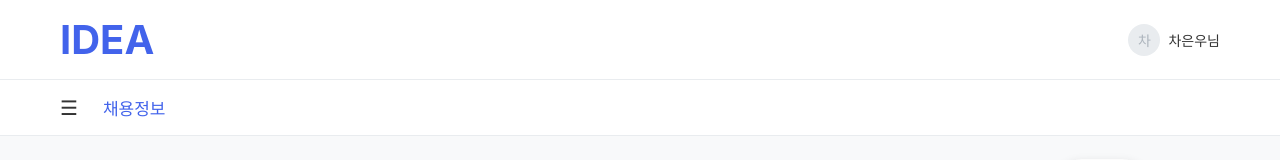
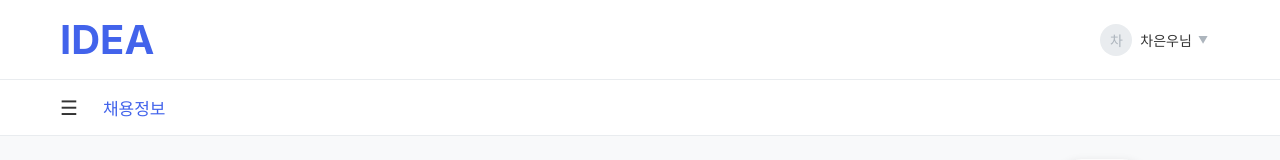
Before and after one commit to Bakiwoom/IDEA-frontend, a React (Create React App) app: page / in a window 1280 px wide. Shown: the top 160 px of the page. Built offline with nearby package versions, Linux system fonts and the light colour scheme.

Commit message:
프로필 드롭다운 적용

```diff
--- a/src/assets/css/layout/Header.module.css
+++ b/src/assets/css/layout/Header.module.css
@@ -31,6 +31,7 @@
 .headerRight {
     display: flex;
     align-items: center;
+    position: relative; /* 드롭다운 위치 조정을 위해 추가 */
 }
 
 .profileButton {
@@ -40,6 +41,14 @@
     border: none;
     cursor: pointer;
     margin-left: 20px;
+    padding: 8px 12px;
+    border-radius: 4px;
+    transition: background-color 0.2s;
+}
+
+.profileButton:hover {
+    border-radius: 25px;
+    background-color: rgba(0, 0, 0, 0.05);
 }
 
 .profileImage {
@@ -56,5 +65,36 @@
 }
 
 .userName {
-  font-size: 14px;
+    font-size: 14px;
 }
+
+.arrowIcon {
+    font-size: 10px;
+    margin-left: 6px;
+    color: #adb5bd;
+    transition: transform 0.2s;
+}
+
+/* 드롭다운 관련 스타일 */
+.dropdownContainer {
+    position: absolute;
+    top: 100%;
+    right: 0;
+    margin-top: 10px;
+    z-index: 1000;
+    animation: fadeIn 0.2s ease-in-out;
+    box-shadow: 0 4px 12px rgba(0, 0, 0, 0.1);
+    border-radius: 8px;
+    overflow: hidden;
+}
+
+@keyframes fadeIn {
+    from {
+        opacity: 0;
+        transform: translateY(-10px);
+    }
+    to {
+        opacity: 1;
+        transform: translateY(0);
+    }
+}
--- a/src/components/Header.jsx
+++ b/src/components/Header.jsx
@@ -1,8 +1,40 @@
-import React from "react";
+import React, { useState, useRef, useEffect } from "react";
 import { Link } from "react-router-dom";
 import styles from "../assets/css/layout/Header.module.css";
+import ProfileDropdown from "./ProfileDropdown"; // ProfileDropdown 컴포넌트 import
 
 const Header = () => {
+  const [isDropdownOpen, setIsDropdownOpen] = useState(false);
+  const dropdownRef = useRef(null);
+  const buttonRef = useRef(null);
+
+  // 드롭다운 토글 함수
+  const toggleDropdown = () => {
+    setIsDropdownOpen((prevState) => !prevState);
+  };
+
+  // 외부 클릭 감지 함수
+  useEffect(() => {
+    const handleClickOutside = (event) => {
+      if (
+        dropdownRef.current &&
+        !dropdownRef.current.contains(event.target) &&
+        buttonRef.current &&
+        !buttonRef.current.contains(event.target)
+      ) {
+        setIsDropdownOpen(false);
+      }
+    };
+
+    // 이벤트 리스너 등록
+    document.addEventListener("mousedown", handleClickOutside);
+
+    // 컴포넌트 언마운트 시 이벤트 리스너 제거
+    return () => {
+      document.removeEventListener("mousedown", handleClickOutside);
+    };
+  }, []);
+
   return (
     <header className={styles.header}>
       <div className={`${styles.container} ${styles.headerContainer}`}>
@@ -10,10 +42,24 @@ const Header = () => {
           IDEA
         </Link>
         <div className={styles.headerRight}>
-          <button className={styles.profileButton}>
+          <button
+            className={styles.profileButton}
+            onClick={toggleDropdown}
+            ref={buttonRef}
+          >
             <div className={styles.profileImage}>차</div>
             <span className={styles.userName}>차은우님</span>
+            <span className={styles.arrowIcon}>
+              {isDropdownOpen ? "▲" : "▼"}
+            </span>
           </button>
+
+          {/* 조건부 렌더링으로 드롭다운 표시/숨김 */}
+          {isDropdownOpen && (
+            <div className={styles.dropdownContainer} ref={dropdownRef}>
+              <ProfileDropdown />
+            </div>
+          )}
         </div>
       </div>
     </header>
```
